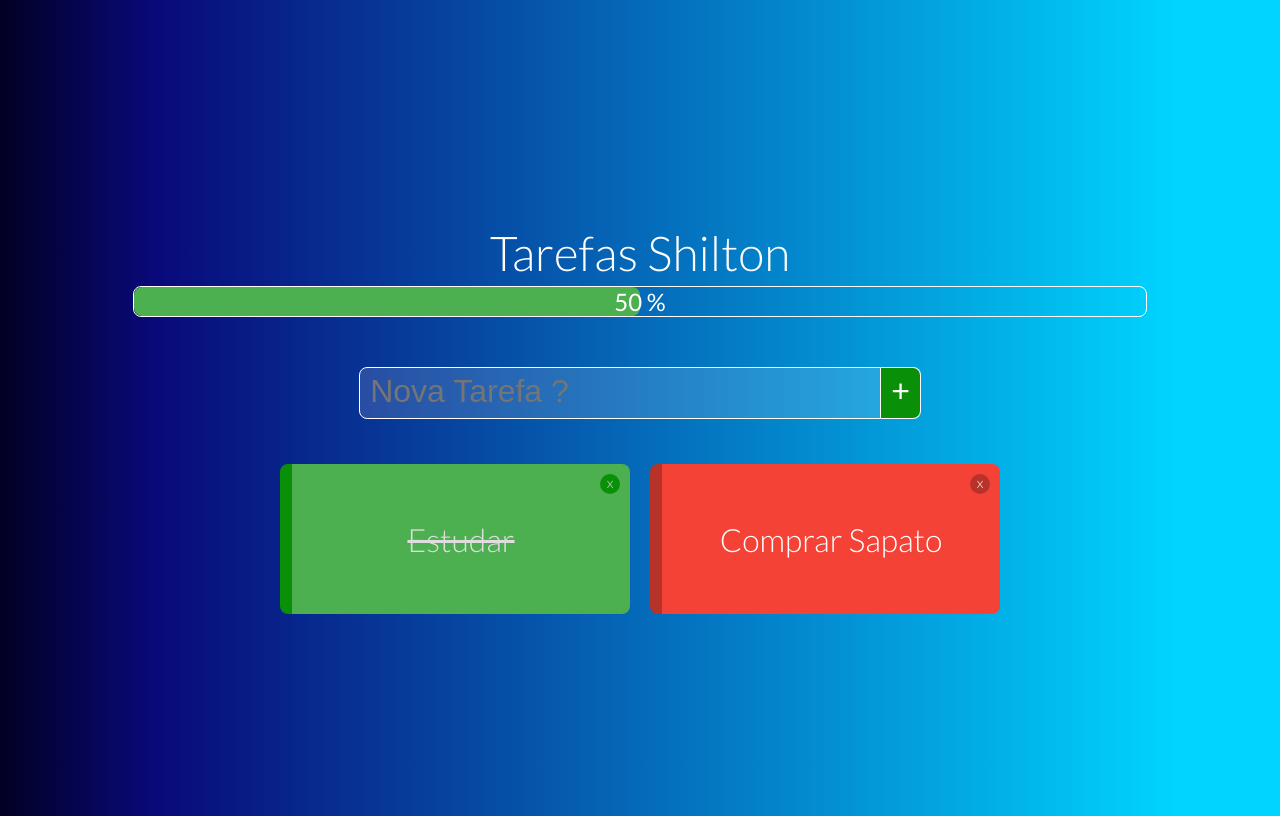
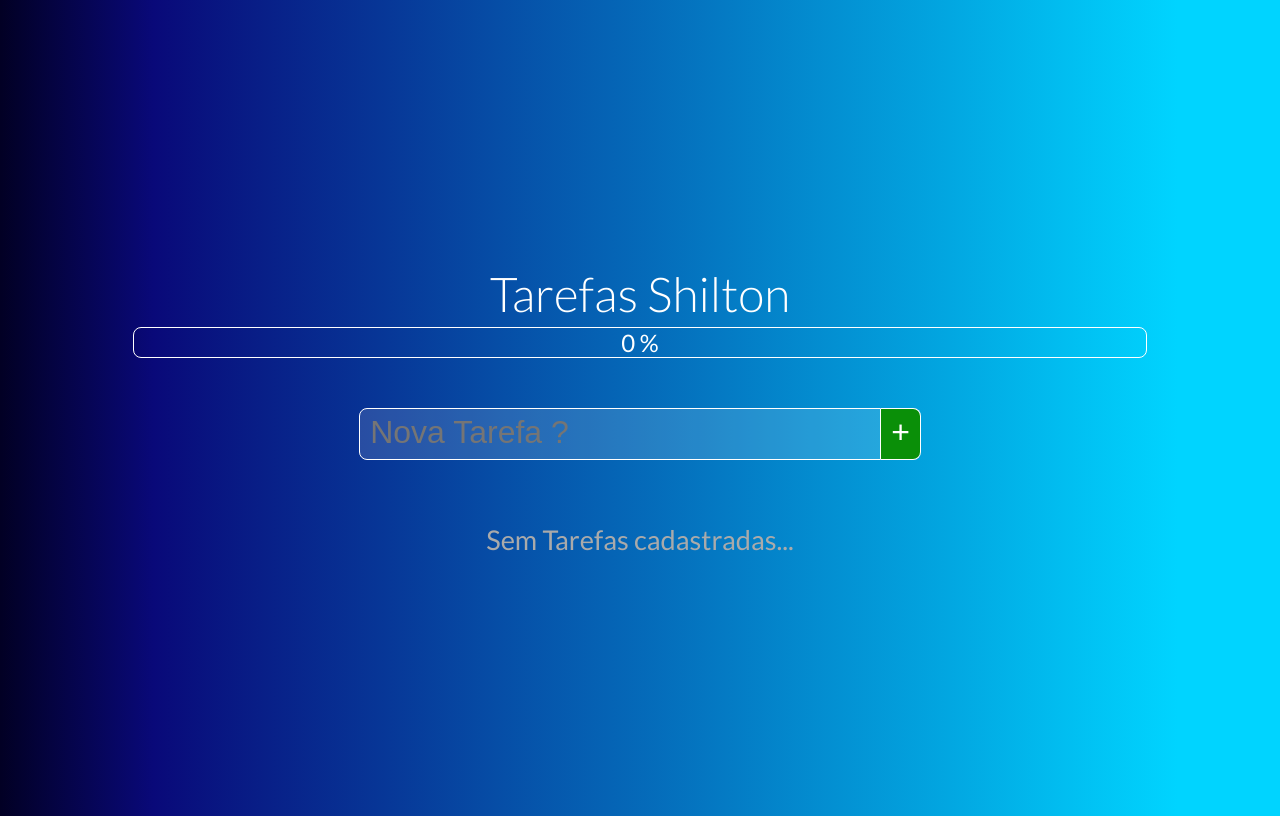
Before and after one commit to Shilton7/todoVuejs, a Vue app: page / in a window 1280 px wide. Built offline with nearby package versions, Linux system fonts and the light colour scheme.

Commit message:
Using LocalStorage

```diff
--- a/src/App.vue
+++ b/src/App.vue
@@ -21,10 +21,7 @@ export default {
   components: {TaskGrid, NewTask, TasksProgress},
   data() {
     return {
-      tasks: [
-        { name: 'Estudar', pending: false },
-        { name: 'Comprar Sapato', pending: true },
-      ]
+      tasks: [],
     }
   },
   computed: {
@@ -33,6 +30,19 @@ export default {
       const taksDone = this.tasks.filter(item => !item.pending).length;
       return Math.round(taksDone / totalTaks * 100) || 0
     }
+  },
+  watch: {
+      tasks: {
+        deep: true, //Controla alteração interna do Array
+        handler() {
+          localStorage.setItem('tasks', JSON.stringify(this.tasks))
+        }
+      }
+  },
+  created() {
+    const jsonStorageTasks = localStorage.getItem('tasks');
+    const arrayDataTasks = JSON.parse(jsonStorageTasks);
+      this.tasks = Array.isArray(arrayDataTasks) ? arrayDataTasks : [];
   },
   methods: {
     addTask(task) {
```
